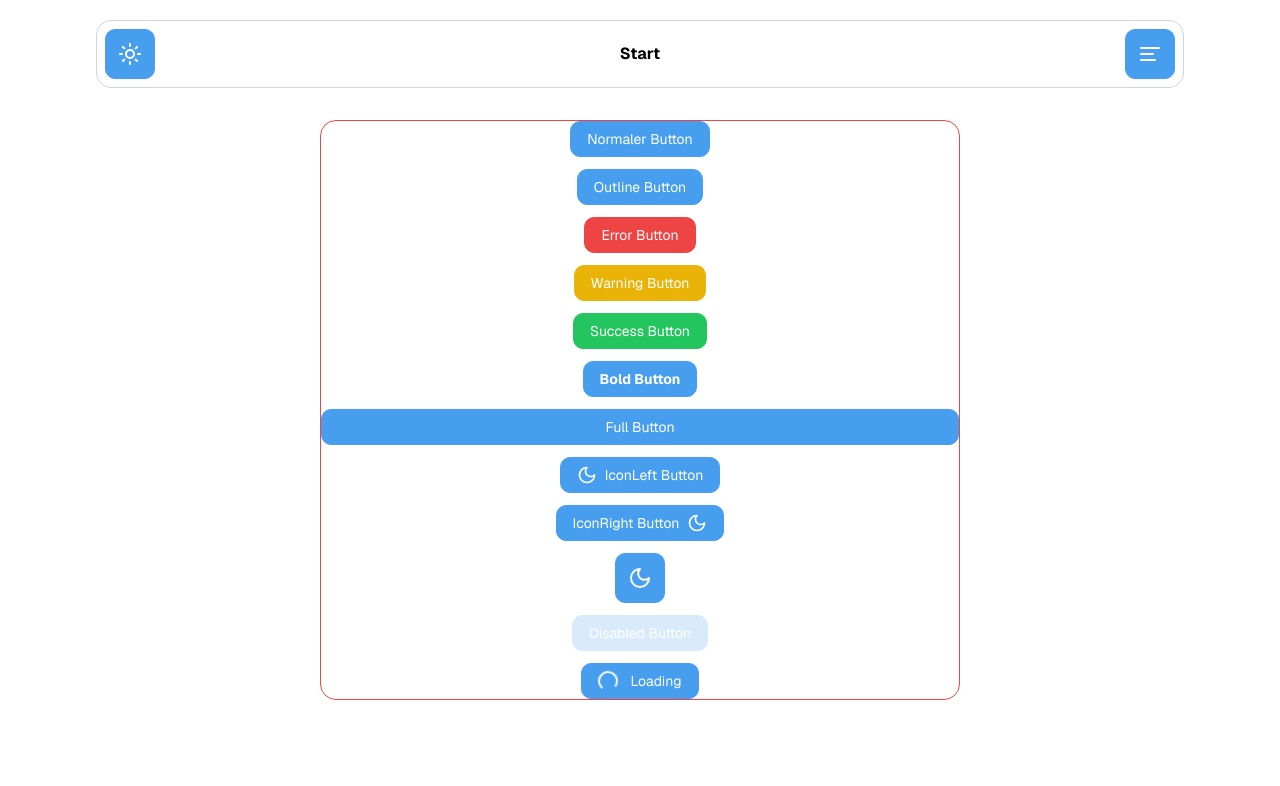
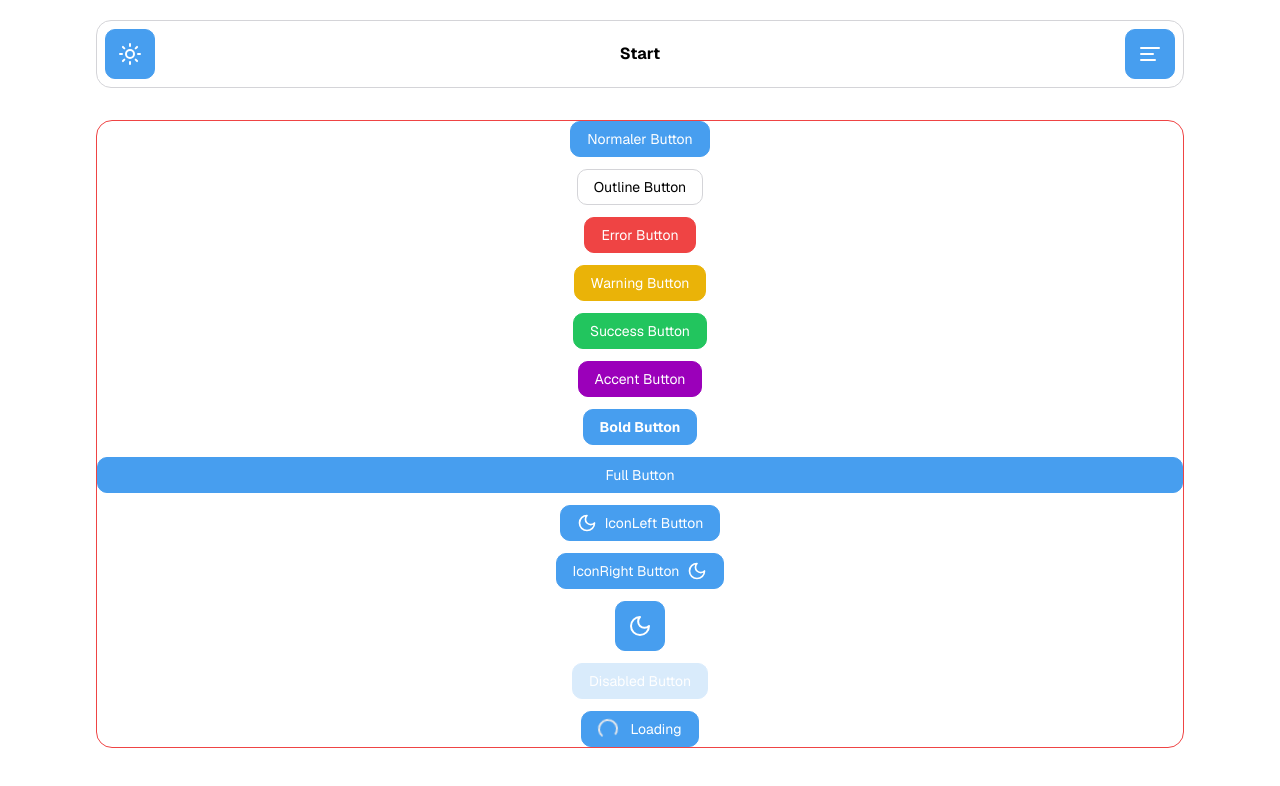
Before and after one commit to robin-ahn-dev/roa-react-label, a React (Vite) app: page /buttons in a window 1280 px wide. Shown: the top 786 px of the page. Built offline with nearby package versions, Linux system fonts and the light colour scheme.

Commit message:
Enhance Button component by adding 'small' size option and updating styles for outline and loading states. Adjust Text component colors for consistency with new theme. Update Hero module to utilize the new 'small' button variant. Refactor Buttons page to improve button type usage and layout.

```diff
--- a/src/components/Button.jsx
+++ b/src/components/Button.jsx
@@ -8,6 +8,7 @@ function Button({
     outline = false,
     bold = false,
     full = false,
+    small = false,
 
     // Content
     text,
@@ -38,13 +39,13 @@ function Button({
 
     // Outline Variante (überschreibt Type-Styles)
     const outlineStyles = outline
-        ? "bg-transparent border-surfaceLightBorder dark:border-surfaceDarkBorder text-primarytext dark:text-primarytext"
+        ? "bg-transparent border-surfaceLightBorder dark:border-surfaceDarkBorder text-surfaceLightText dark:text-surfaceDarkText"
         : typeStyles[type] || typeStyles.default;
 
     // Size & Layout
     const sizeStyles = onlyIcon
         ? "w-[50px] h-[50px] p-0 max-h-[50px] min-h-[50px]"
-        : "py-[7px] px-4 max-h-9";
+        : small ? "py-[4px] px-3 max-h-9" : "py-[7px] px-4 max-h-9";
 
     // Varianten kombinieren
     const variantStyles = [
@@ -66,7 +67,7 @@ function Button({
         if (loading) {
             return (
                 <>
-                    <div className="animate-spin w-5 h-5 border-2 border-white dark:border-black !border-t-transparent rounded-full mr-3" />
+                    <div className="animate-spin w-5 h-5 border-2 border-primaryText dark:border-primaryText !border-t-transparent rounded-full mr-3" />
                     Loading
                 </>
             );
--- a/src/components/Text.jsx
+++ b/src/components/Text.jsx
@@ -22,7 +22,7 @@ function Text({
     };
 
     const colorStyles = {
-        default: "text-black dark:text-white",
+        default: "text-surfaceLightText dark:text-surfaceDarkText",
         inverted: "text-white dark:text-black",
         accent: "text-accenttext dark:text-accenttext",
         success: "text-green-500 dark:text-green-400",
--- a/src/modules/Hero.jsx
+++ b/src/modules/Hero.jsx
@@ -9,7 +9,7 @@ function Hero() {
                 <Text type="h1" bold center>
                     Hallo und Herzlich Willkommen zu meiner Webseite
                 </Text>
-                <Button type="default" text="Get Started" iconRight={<ArrowRight />} />
+                <Button type="default" small text="Get Started" iconRight={<ArrowRight />} />
             </div>
         </div>
     );
--- a/src/pages/Buttons.jsx
+++ b/src/pages/Buttons.jsx
@@ -4,23 +4,24 @@ import { Moon } from "lucide-react";
 
 function Buttons() {
     return (
-        <div className="roa-container-site flex flex-col items-center justify-center gap-3 !w-1/2 border-thin border-red-500 rounded-2xl">
+        <div className="roa-container-site flex flex-col items-center justify-center gap-3 border-thin border-red-500 rounded-2xl">
             <Button text="Normaler Button" type="default" />
-            <Button text="Outline Button" type="outline" />
+            <Button text="Outline Button" type="default" outline />
             <Button text="Error Button" type="error" />
             <Button text="Warning Button" type="warning" />
             <Button text="Success Button" type="success" />
-            <Button text="Bold Button" type="normal" bold />
-            <Button text="Full Button" type="normal" full />
-            <Button text="IconLeft Button" type="normal" iconLeft={<Moon />} />
+            <Button text="Accent Button" type="accent" />
+            <Button text="Bold Button" type="default" bold />
+            <Button text="Full Button" type="default" full />
+            <Button text="IconLeft Button" type="default" iconLeft={<Moon />} />
             <Button
                 text="IconRight Button"
-                type="normal"
+                type="default"
                 iconRight={<Moon />}
             />
-            <Button text="OnlyIcon Button" type="normal" onlyIcon={<Moon />} />
-            <Button text="Disabled Button" type="normal" disabled />
-            <Button text="Loading Button" type="normal" loading={true} />
+            <Button text="OnlyIcon Button" type="default" onlyIcon={<Moon />} />
+            <Button text="Disabled Button" type="default" disabled />
+            <Button text="Loading Button" type="default" loading={true} />
         </div>
     );
 }
```
